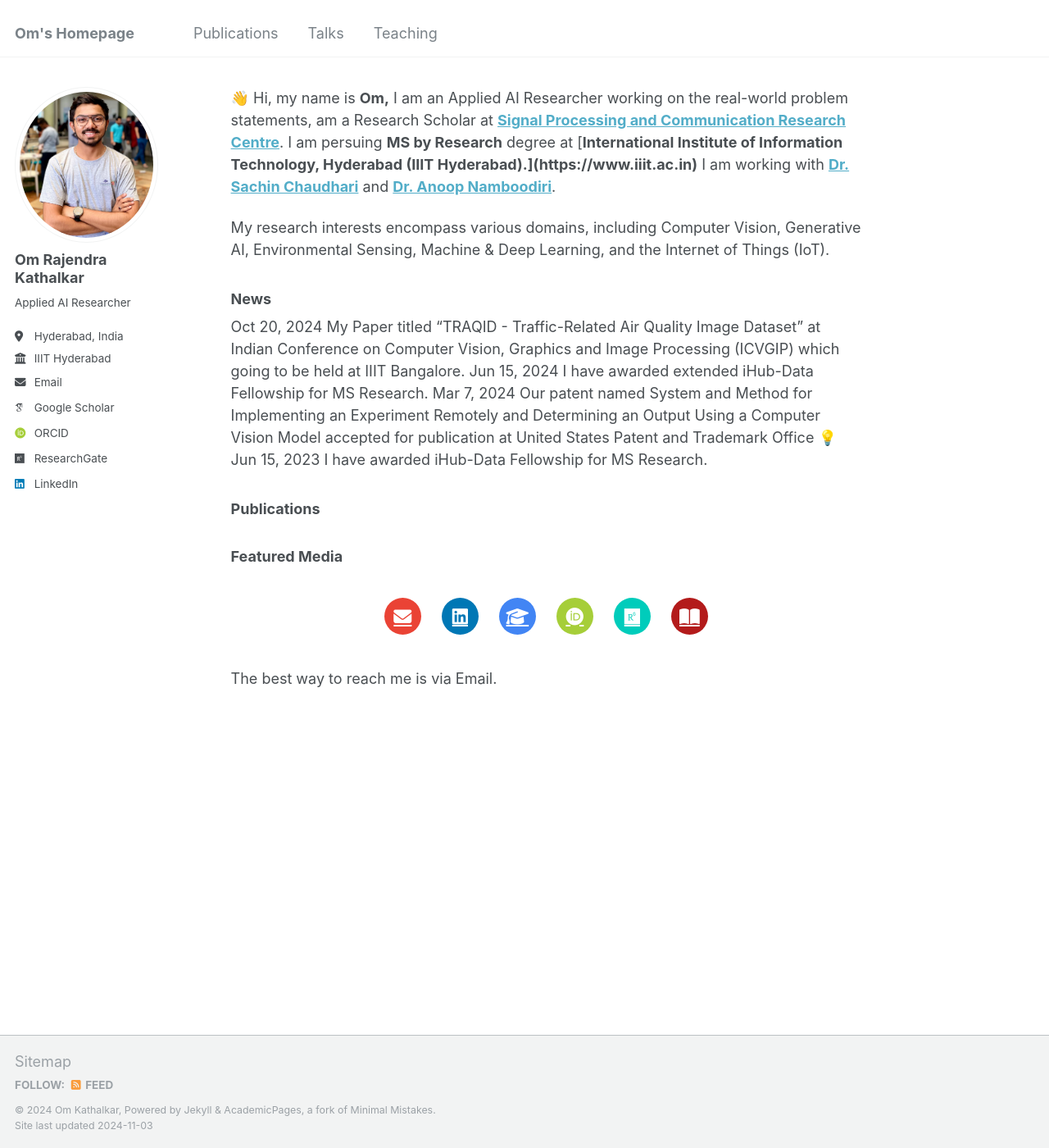
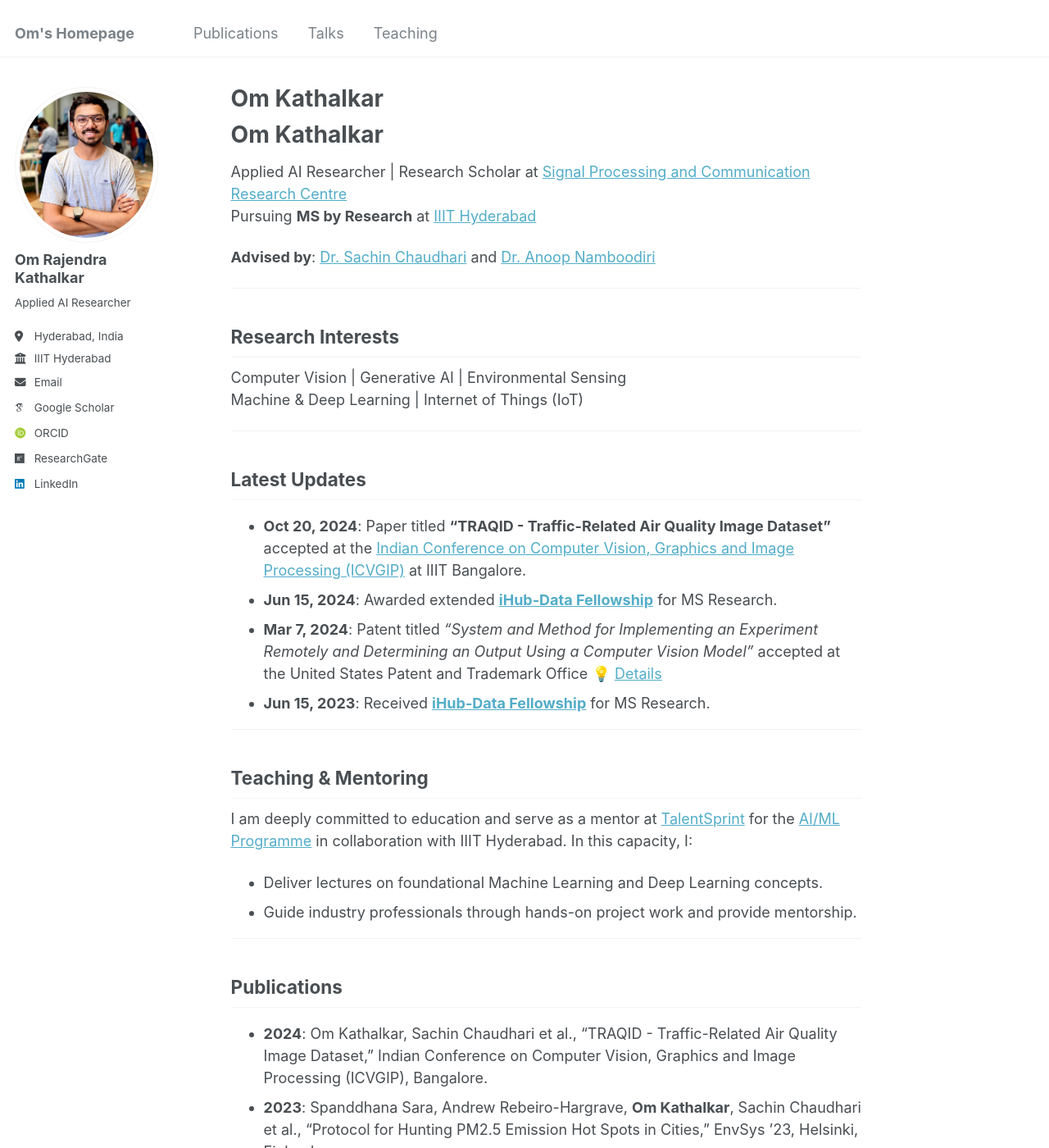
Before and after one commit to omkathalkar/omkathalkar, a Jekyll site: the page built from _pages/about.md, in a window 1280 px wide and 1400 px high. Shown: the whole window at 82% size. Built offline with Jekyll 4.4.1, drawn with Linux system fonts in a browser that asks for light colours; some web fonts are replaced; our own code applies the rules of GitHub Pages for plain Markdown files; some of the changed text lies outside the part shown.

Commit message:
Update about.md

```diff
--- a/_pages/about.md
+++ b/_pages/about.md
@@ -8,20 +8,55 @@ redirect_from:
 
 
 
-👋 Hi, my name is **Om,** I am an Applied AI Researcher working on the real-world problem statements, am a Research Scholar at [**Signal Processing and Communication Research Centre**](https://spcrc.iiit.ac.in). I am persuing **MS by Research** degree at [**International Institute of Information Technology, Hyderabad (IIIT Hyderabad).](https://www.iiit.ac.in)** I am working with [**Dr. Sachin Chaudhari**](https://faculty.iiit.ac.in/~sachin.c/) and [**Dr. Anoop Namboodiri**](https://faculty.iiit.ac.in/~anoop/).
+# Om Kathalkar
+Applied AI Researcher | Research Scholar at [Signal Processing and Communication Research Centre](https://spcrc.iiit.ac.in)
+Pursuing **MS by Research** at [IIIT Hyderabad](https://www.iiit.ac.in)
 
-My research interests encompass various domains, including Computer Vision, Generative AI, Environmental Sensing, Machine & Deep Learning, and the Internet of Things (IoT).
+**Advised by**: [Dr. Sachin Chaudhari](https://faculty.iiit.ac.in/~sachin.c/) and [Dr. Anoop Namboodiri](https://faculty.iiit.ac.in/~anoop/)
 
-### News
+---
 
-Oct 20, 2024	My Paper titled “TRAQID - Traffic-Related Air Quality Image Dataset” at Indian Conference on Computer Vision, Graphics and                  Image Processing (ICVGIP) which going to be held at IIIT Bangalore.
-Jun 15, 2024	I have awarded extended iHub-Data Fellowship for MS Research.
-Mar 7, 2024	  Our patent named System and Method for Implementing an Experiment Remotely and Determining an Output Using a Computer Vision                Model accepted for publication at United States Patent and Trademark Office 💡
-Jun 15, 2023	I have awarded iHub-Data Fellowship for MS Research.
+## Research Interests
+Computer Vision | Generative AI | Environmental Sensing
+Machine & Deep Learning | Internet of Things (IoT)
 
-### Publications
+---
 
-### Featured Media
+## Latest Updates
+
+- **Oct 20, 2024**: Paper titled **“TRAQID - Traffic-Related Air Quality Image Dataset”** accepted at the [Indian Conference on Computer Vision, Graphics and Image Processing (ICVGIP)](https://icvgip.in/) at IIIT Bangalore.
+- **Jun 15, 2024**: Awarded extended [**iHub-Data Fellowship**](https://ihub-data.ai/archives/blogs/5998/) for MS Research.
+- **Mar 7, 2024**: Patent titled *“System and Method for Implementing an Experiment Remotely and Determining an Output Using a Computer Vision Model”* accepted at the United States Patent and Trademark Office 💡 [Details](https://patentcenter.uspto.gov/applications/18241852)
+- **Jun 15, 2023**: Received [**iHub-Data Fellowship**](https://ihub-data.ai/archives/blogs/5998/) for MS Research.
+
+---
+
+## Teaching & Mentoring
+
+I am deeply committed to education and serve as a mentor at [TalentSprint](https://talentsprint.com/) for the [AI/ML Programme](https://talentsprint.com/course/ai-machine-learning-iiit-hyderabad) in collaboration with IIIT Hyderabad. In this capacity, I:
+
+- Deliver lectures on foundational Machine Learning and Deep Learning concepts.
+- Guide industry professionals through hands-on project work and provide mentorship.
+
+---
+
+## Publications
+
+- **2024**: Om Kathalkar, Sachin Chaudhari et al., “TRAQID - Traffic-Related Air Quality Image Dataset,” Indian Conference on Computer Vision, Graphics and Image Processing (ICVGIP), Bangalore.
+- **2023**: Spanddhana Sara, Andrew Rebeiro-Hargrave, **Om Kathalkar**, Sachin Chaudhari et al., “Protocol for Hunting PM2.5 Emission Hot Spots in Cities,” EnvSys ’23, Helsinki, Finland.
+- **2022**: K.S. Viswanadh, **Om Kathalkar**, Sachin Chaudhari et al., “CV and IoT-based Remote Triggered Labs: Use Case of Conservation of Mechanical Energy,” FiCloud 2022, Rome, Italy.
+
+---
+
+## Featured Media
+
+(Include any noteworthy media mentions or links, if available.)
+
+---
+
+## Beyond Research
+
+Apart from academic pursuits, I am passionate about sports like **Cricket** and **Hockey**. I also enjoy **cycling** and **running** to stay active and inspired.
 
 <div class="text-center">
   <div class="social-links">
```
